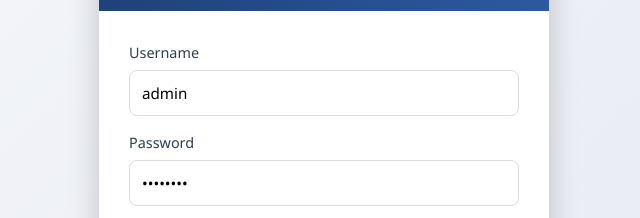
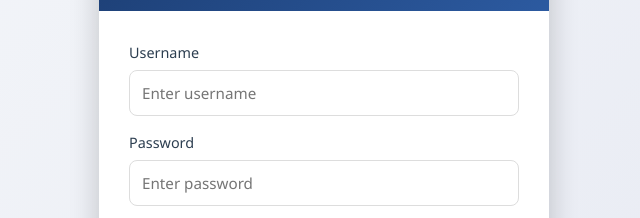
Before and after one commit to whyalien/isveren, a plain HTML site: page index.html in a window 1280 px wide. Shown: the part 149-367 px from the top of the page, without its empty margins (316-956 px from the left). Drawn offline with nearby package versions, Linux system fonts and the light colour scheme.

Commit message:
index.html

```diff
--- a/index.html
+++ b/index.html
@@ -886,11 +886,11 @@
         <div class="login-form">
             <div class="form-group">
                 <label for="username">Username</label>
-                <input type="text" id="username" class="form-control" placeholder="Enter username" value="admin">
+                <input type="text" id="username" class="form-control" placeholder="Enter username" value="">
             </div>
             <div class="form-group">
                 <label for="password">Password</label>
-                <input type="password" id="password" class="form-control" placeholder="Enter password" value="admin123">
+                <input type="password" id="password" class="form-control" placeholder="Enter password" value="">
             </div>
             <button type="button" id="login-btn" class="btn btn-primary">
                 <i class="fas fa-sign-in-alt"></i> Login
```
